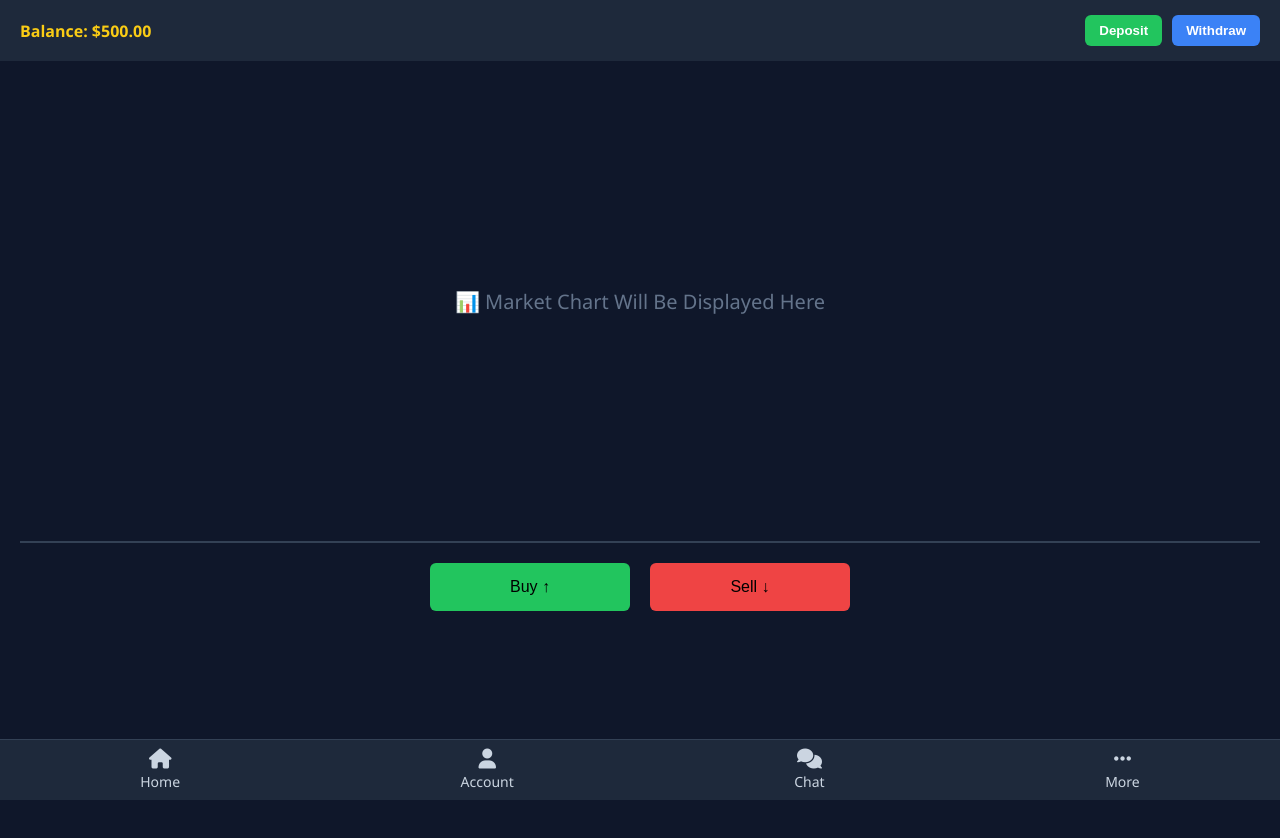
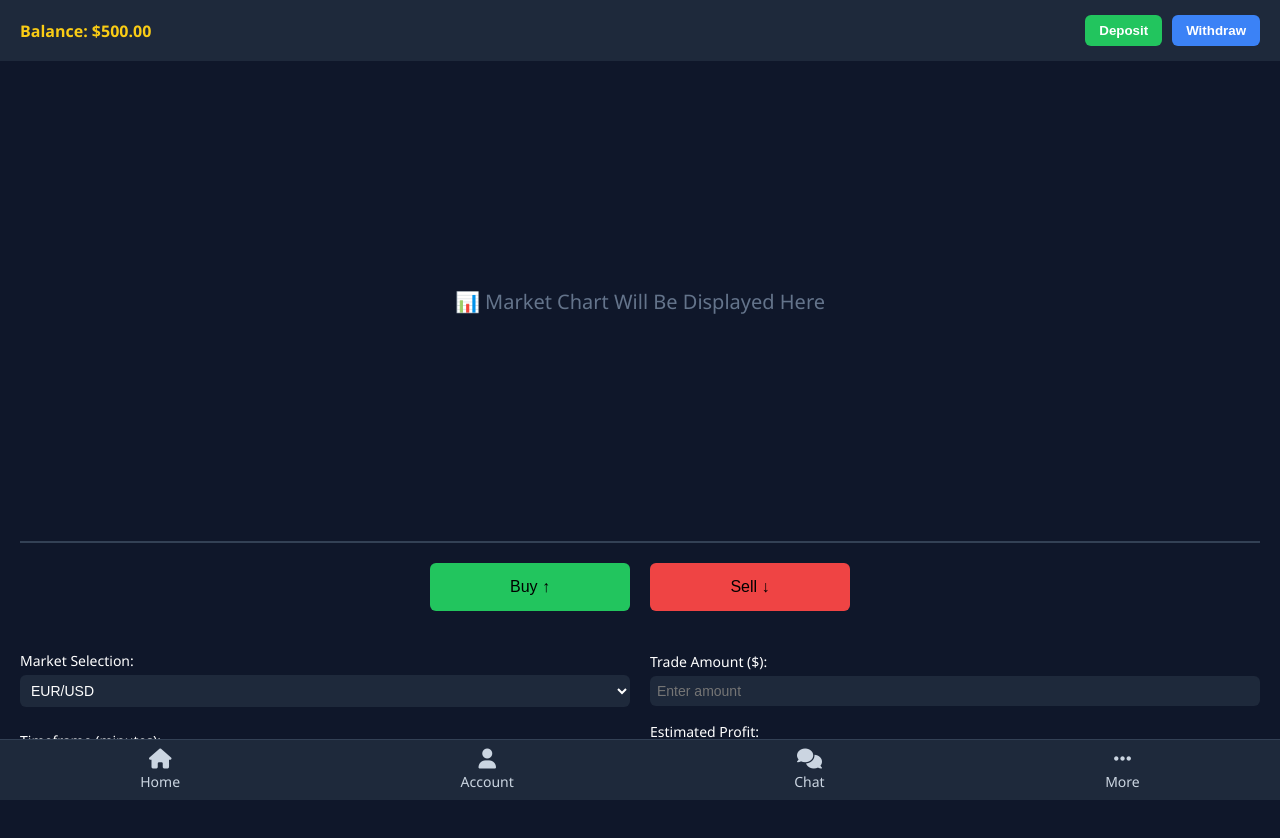
Before and after one commit to binaryxs/halp, a plain HTML site: page index.html in a window 1280 px wide. Before the commit the page ends 800 px from the top, so only its background shows below. Drawn offline with Linux system fonts and the light colour scheme.

Commit message:
Update index.html

```diff
--- a/index.html
+++ b/index.html
@@ -2,7 +2,7 @@
 <html lang="bn">
 <head>
   <meta charset="UTF-8" />
-  <meta name="viewport" content="width=device-width, initial-scale=1.0"/>
+  <meta name="viewport" content="width=device-width, initial-scale=1" />
   <title>Binary Trading UI</title>
   <style>
     body {
@@ -10,7 +10,7 @@
       font-family: 'Segoe UI', sans-serif;
       background: #0f172a;
       color: #fff;
-      padding-bottom: 60px; /* নিচের মেনুর জন্য জায়গা */
+      padding-bottom: 80px;
     }
 
     header {
@@ -42,25 +42,14 @@
       font-weight: bold;
     }
 
-    .btn-deposit {
-      background-color: #22c55e;
-    }
+    .btn-deposit { background-color: #22c55e; }
+    .btn-deposit:hover { background-color: #16a34a; }
 
-    .btn-deposit:hover {
-      background-color: #16a34a;
-    }
-
-    .btn-withdraw {
-      background-color: #3b82f6;
-    }
-
-    .btn-withdraw:hover {
-      background-color: #2563eb;
-    }
+    .btn-withdraw { background-color: #3b82f6; }
+    .btn-withdraw:hover { background-color: #2563eb; }
 
     .chart-section {
       height: 480px;
-      margin: 0;
       background: #0f172a;
       display: flex;
       align-items: center;
@@ -93,20 +82,59 @@
       transition: 0.3s;
     }
 
-    .buy {
-      background: #22c55e;
+    .buy { background: #22c55e; }
+    .buy:hover { background: #16a34a; }
+
+    .sell { background: #ef4444; }
+    .sell:hover { background: #dc2626; }
+
+    /* New: trade-options as grid 2 columns */
+    .trade-options {
+      padding: 20px;
+      display: grid;
+      grid-template-columns: repeat(2, 1fr);
+      gap: 15px 20px;
+      align-items: center;
     }
 
-    .buy:hover {
-      background: #16a34a;
+    .trade-options > div {
+      display: flex;
+      flex-direction: column;
     }
 
-    .sell {
-      background: #ef4444;
+    .trade-options label {
+      font-size: 14px;
+      margin-bottom: 5px;
     }
 
-    .sell:hover {
-      background: #dc2626;
+    .trade-options select,
+    .trade-options input {
+      padding: 7px;         /* ছোট করা প্যাডিং */
+      border-radius: 6px;
+      border: none;
+      background-color: #1e293b;
+      color: #fff;
+      font-size: 14px;      /* ছোট ফন্ট সাইজ */
+      width: 100%;
+      box-sizing: border-box;
+    }
+
+    .profit-box {
+      grid-column: span 2; /* Make profit box span both columns */
+      background: #0f172a;
+      border: 1px solid #334155;
+      padding: 12px;
+      text-align: center;
+      border-radius: 6px;
+      font-weight: bold;
+      font-size: 18px;
+      color: #fff;
+    }
+
+    /* Estimated Profit-এর ডলার অংশ সবুজ রঙে */
+    #profitBox span {
+      color: #22c55e;
+      font-weight: 700;
     }
 
     /* Bottom Navigation */
@@ -164,6 +192,40 @@
     <button class="sell">Sell ↓</button>
   </div>
 
+  <div class="trade-options">
+    <div>
+      <label>Market Selection:</label>
+      <select>
+        <option>EUR/USD</option>
+        <option>GBP/JPY</option>
+        <option>BTC/USDT</option>
+        <option>GOLD/USD</option>
+      </select>
+    </div>
+
+    <div>
+      <label>Trade Amount ($):</label>
+      <input type="number" id="tradeAmount" placeholder="Enter amount" oninput="calculateProfit()">
+    </div>
+
+    <div>
+      <label>Timeframe (minutes):</label>
+      <select>
+        <option>1</option>
+        <option>3</option>
+        <option>5</option>
+        <option>10</option>
+      </select>
+    </div>
+
+    <div>
+      <label>Estimated Profit:</label>
+      <div class="profit-box" id="profitBox">
+        $<span>0.00</span>
+      </div>
+    </div>
+  </div>
+
   <!-- Bottom Navigation Menu -->
   <div class="bottom-nav">
     <div class="nav-item">
@@ -184,5 +246,18 @@
     </div>
   </div>
 
+  <script>
+    function calculateProfit() {
+      const amount = parseFloat(document.getElementById('tradeAmount').value);
+      const profitBox = document.getElementById('profitBox');
+      if (!isNaN(amount) && amount > 0) {
+        const profit = amount * 0.8;
+        profitBox.innerHTML = `$<span>${profit.toFixed(2)}</span>`;
+      } else {
+        profitBox.innerHTML = `$<span>0.00</span>`;
+      }
+    }
+  </script>
+
 </body>
 </html>
```
